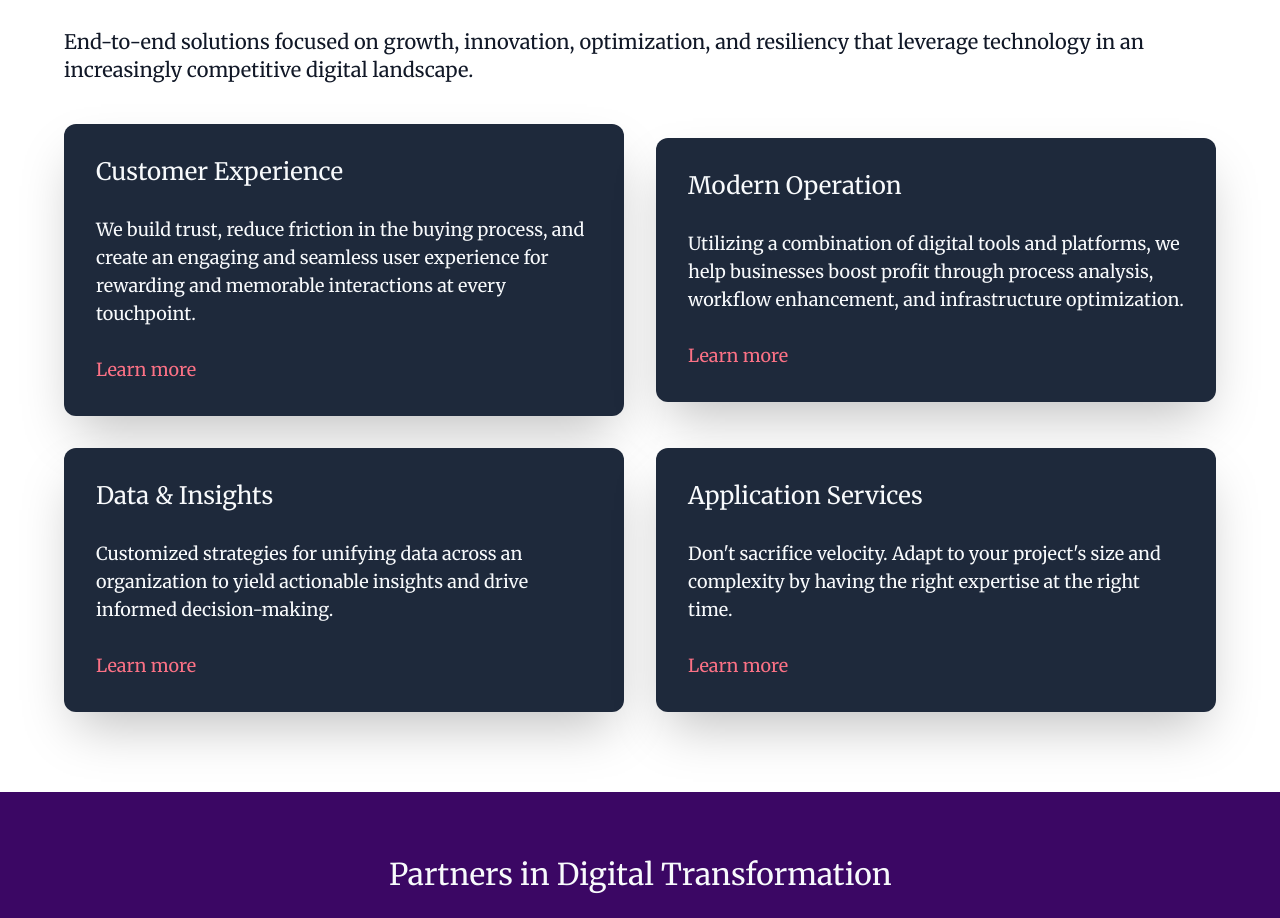
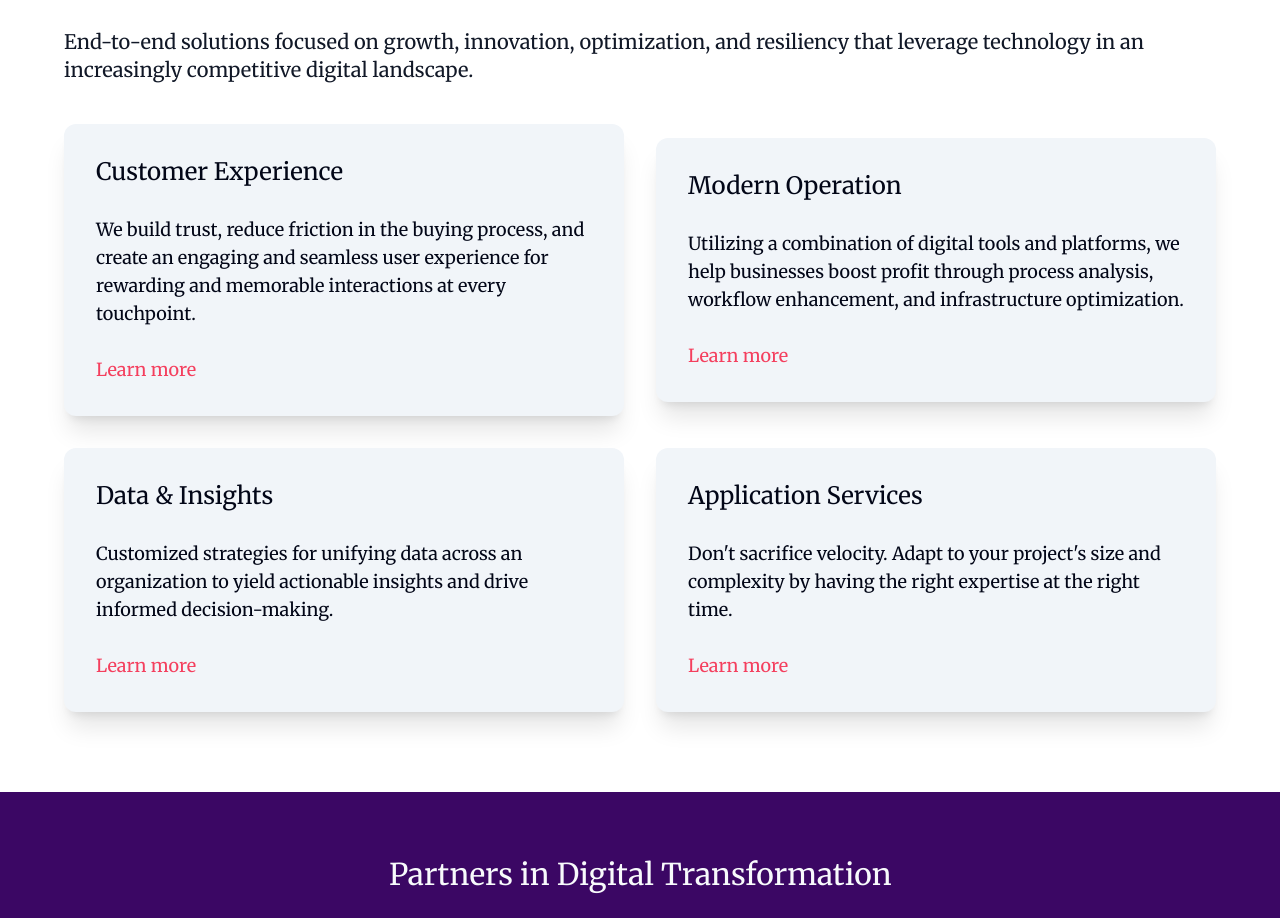
Before and after one commit to Karad-Deepak/apptestify, a React (Vite) app: page / in a window 1280 px wide. Shown: the part 808-1726 px from the top of the page. Built offline with nearby package versions, Linux system fonts and the light colour scheme; what tailwindcss-animated would draw is missing.

Commit message:
new section added

```diff
--- a/src/components/Solutions.jsx
+++ b/src/components/Solutions.jsx
@@ -20,11 +20,11 @@ function Solutions() {
           {solutions.map((item) => (
             <div
               key={item.name}
-              className="flex flex-col gap-4 lg:gap-7 bg-slate-800 py-7 px-5 lg:px-8 lg:py-8 text-slate-50 shadow-2xl rounded-xl hover:scale-110"
+              className="flex flex-col gap-4 lg:gap-7 bg-slate-100 py-7 px-5 lg:px-8 lg:py-8 text-slate-950 shadow-xl rounded-xl hover:scale-110"
             >
               <h3 className="text-[17px] lg:text-2xl">{item.name}</h3>
               <p className="text-[12px] lg:text-lg">{item.description}</p>
-              <span className="text-[12px] lg:text-lg text-rose-400 ">
+              <span className="text-[12px] lg:text-lg text-rose-500 ">
                 Learn more
               </span>
             </div>
```
